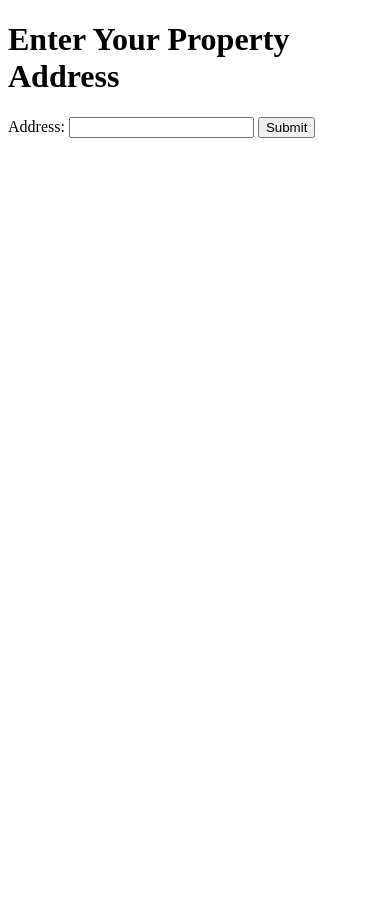
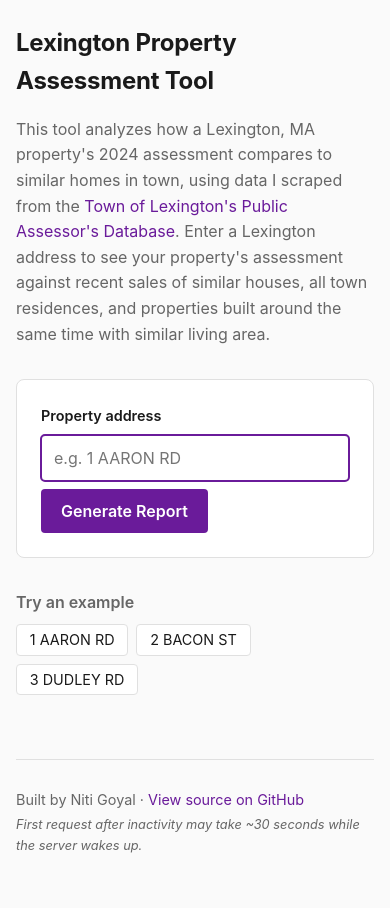
Before and after one commit to niti-go/lexington-property-analysis, a Flask app: page / in a window 390 px wide. Before the commit the page ends 138 px from the top, so only its background shows below. Run offline with Flask 3, Linux system fonts and the light colour scheme; parts of the project's set-up code (start-up, migrations or seed data) failed here and were passed over.

Commit message:
Improve styling of web server

```diff
--- a/comparison_app/app.py
+++ b/comparison_app/app.py
@@ -1,41 +1,78 @@
+import difflib
+
 from flask import Flask, render_template, request
+
 from compare_assessments import df, main_program
 
 app = Flask(__name__)
+
+GITHUB_URL = "https://github.com/niti-go/lexington-property-analysis"
+EXAMPLE_ADDRESSES = ["1 AARON RD", "2 BACON ST", "3 DUDLEY RD"]
+ALL_ADDRESSES = sorted(df["Location"].dropna().unique().tolist())
+
+
+def find_matches(query, limit=5):
+    """Return (exact_match_row, suggestions) for a user-typed address."""
+    query = query.strip().upper()
+    if not query:
+        return None, []
+    exact = df[df["Location"] == query]
+    if not exact.empty:
+        return exact.iloc[0], []
+    suggestions = difflib.get_close_matches(query, ALL_ADDRESSES, n=limit, cutoff=0.5)
+    return None, suggestions
+
+
+def build_report(house_row):
+    (
+        your_loc, your_assessment, your_yr_blt, your_living_area,
+        your_style, your_bpg,
+        fig1, fig1text, fig2, fig2text, fig3, fig3text, analysis_text,
+    ) = main_program(house_row)
+    return render_template(
+        "report.html",
+        your_loc=your_loc,
+        your_assessment=f"{int(round(your_assessment)):,}",
+        your_yr_blt=your_yr_blt,
+        your_living_area=f"{int(your_living_area):,}",
+        your_style=your_style,
+        your_bpg=your_bpg,
+        fig1=fig1.to_html(full_html=False),
+        fig1text=fig1text,
+        fig2=fig2.to_html(full_html=False),
+        fig2text=fig2text,
+        fig3=fig3.to_html(full_html=False),
+        fig3text=fig3text,
+        analysis_text=analysis_text,
+        github_url=GITHUB_URL,
+    )
 
 
 @app.route("/", methods=["GET", "POST"])
 def index():
     if request.method == "POST":
-        address = request.form.get("address", "").strip().upper()
-        house_row = df[df["Location"] == address]
-        if house_row.empty:
-            return render_template(
-                "index.html",
-                error=f"Address '{address}' not found. Try the format: 123 MAIN ST",
-            )
-        (
-            your_loc, your_assessment, your_yr_blt, your_living_area,
-            your_style, your_bpg,
-            fig1, fig1text, fig2, fig2text, fig3, fig3text, analysis_text,
-        ) = main_program(house_row.iloc[0])
+        address = request.form.get("address", "")
+        match, suggestions = find_matches(address)
+        if match is not None:
+            return build_report(match)
+        error = f"Couldn't find '{address.strip()}'."
+        if suggestions:
+            error += " Did you mean one of these?"
+        else:
+            error += " Try one of the examples below."
         return render_template(
-            "report.html",
-            your_loc=your_loc,
-            your_assessment=f"{your_assessment:,.2f}",
-            your_yr_blt=your_yr_blt,
-            your_living_area=your_living_area,
-            your_style=your_style,
-            your_bpg=your_bpg,
-            fig1=fig1.to_html(full_html=False),
-            fig1text=fig1text,
-            fig2=fig2.to_html(full_html=False),
-            fig2text=fig2text,
-            fig3=fig3.to_html(full_html=False),
-            fig3text=fig3text,
-            analysis_text=analysis_text,
+            "index.html",
+            error=error,
+            suggestions=suggestions,
+            examples=EXAMPLE_ADDRESSES,
+            github_url=GITHUB_URL,
+            submitted=address.strip(),
         )
-    return render_template("index.html")
+    return render_template(
+        "index.html",
+        examples=EXAMPLE_ADDRESSES,
+        github_url=GITHUB_URL,
+    )
 
 
 if __name__ == "__main__":
--- /dev/null
+++ b/comparison_app/static/style.css
@@ -0,0 +1,194 @@
+:root {
+    --text: #1a1a1a;
+    --muted: #666;
+    --accent: #6a1b9a;
+    --bg: #fafafa;
+    --card-bg: #fff;
+    --border: #e0e0e0;
+    --error: #c62828;
+}
+
+* { box-sizing: border-box; }
+
+body {
+    font-family: -apple-system, BlinkMacSystemFont, "Segoe UI", Roboto, Oxygen, Ubuntu, sans-serif;
+    line-height: 1.6;
+    color: var(--text);
+    background: var(--bg);
+    margin: 0;
+    padding: 0;
+}
+
+main {
+    max-width: 900px;
+    margin: 0 auto;
+    padding: 2.5rem 1.5rem 4rem;
+}
+
+h1 {
+    font-size: 2rem;
+    margin: 0 0 0.5rem;
+    letter-spacing: -0.01em;
+}
+
+h2 {
+    font-size: 1.25rem;
+    margin-top: 2.5rem;
+    margin-bottom: 0.75rem;
+}
+
+a {
+    color: var(--accent);
+    text-decoration: none;
+}
+a:hover { text-decoration: underline; }
+
+.intro {
+    color: var(--muted);
+    font-size: 1rem;
+    margin: 1rem 0 2rem;
+}
+
+.subtitle {
+    color: var(--muted);
+    margin: 0 0 2rem;
+}
+
+/* --- form --- */
+.address-form {
+    display: flex;
+    flex-direction: column;
+    gap: 0.5rem;
+    background: var(--card-bg);
+    border: 1px solid var(--border);
+    padding: 1.5rem;
+    border-radius: 8px;
+    margin-bottom: 1.5rem;
+}
+
+.address-form label {
+    font-weight: 600;
+    font-size: 0.9rem;
+}
+
+.address-form input[type="text"] {
+    padding: 0.75rem;
+    font-size: 1rem;
+    border: 1px solid var(--border);
+    border-radius: 4px;
+    font-family: inherit;
+}
+
+.address-form input[type="text"]:focus {
+    outline: 2px solid var(--accent);
+    outline-offset: -1px;
+}
+
+.address-form button {
+    padding: 0.75rem 1.25rem;
+    font-size: 1rem;
+    background: var(--accent);
+    color: #fff;
+    border: none;
+    border-radius: 4px;
+    cursor: pointer;
+    font-family: inherit;
+    font-weight: 600;
+    align-self: flex-start;
+}
+
+.address-form button:hover { opacity: 0.9; }
+
+.error {
+    color: var(--error);
+    margin: 1rem 0 0.5rem;
+}
+
+.suggestions, .example-list {
+    list-style: none;
+    padding: 0;
+    margin: 0.5rem 0 0;
+    display: flex;
+    flex-wrap: wrap;
+    gap: 0.5rem;
+}
+
+form.inline { display: inline; margin: 0; }
+
+.link-button {
+    background: #fff;
+    border: 1px solid var(--border);
+    color: var(--text);
+    padding: 0.4rem 0.8rem;
+    border-radius: 4px;
+    font-family: inherit;
+    font-size: 0.9rem;
+    cursor: pointer;
+}
+.link-button:hover {
+    background: var(--accent);
+    color: #fff;
+    border-color: var(--accent);
+}
+
+.examples h2 {
+    font-size: 1rem;
+    margin-top: 2rem;
+    margin-bottom: 0.5rem;
+    color: var(--muted);
+    font-weight: 600;
+}
+
+/* --- report page --- */
+.property-details dl {
+    display: grid;
+    grid-template-columns: max-content 1fr;
+    gap: 0.5rem 1.5rem;
+    background: var(--card-bg);
+    border: 1px solid var(--border);
+    border-radius: 8px;
+    padding: 1.25rem 1.5rem;
+    margin: 0;
+}
+
+.property-details dt {
+    font-weight: 600;
+    color: var(--muted);
+    font-size: 0.9rem;
+}
+
+.property-details dd {
+    margin: 0;
+    font-size: 1rem;
+}
+
+.chart {
+    margin-top: 2.5rem;
+}
+
+.caption {
+    color: var(--muted);
+    font-size: 0.9rem;
+    margin-top: 0.5rem;
+    white-space: pre-line;
+}
+
+/* --- footer --- */
+footer {
+    margin-top: 4rem;
+    padding-top: 1.5rem;
+    border-top: 1px solid var(--border);
+    color: var(--muted);
+    font-size: 0.9rem;
+}
+
+footer p { margin: 0.25rem 0; }
+footer .note { font-size: 0.8rem; font-style: italic; }
+
+/* --- mobile --- */
+@media (max-width: 600px) {
+    main { padding: 1.5rem 1rem 3rem; }
+    h1 { font-size: 1.5rem; }
+    .property-details dl { grid-template-columns: 1fr; gap: 0.25rem; }
+    .property-details dt { margin-top: 0.5rem; }
+}
--- a/comparison_app/templates/index.html
+++ b/comparison_app/templates/index.html
@@ -3,17 +3,70 @@
 <head>
     <meta charset="UTF-8">
     <meta name="viewport" content="width=device-width, initial-scale=1.0">
-    <title>Property Assessment</title>
+    <title>Lexington Property Assessment Tool</title>
+    <link rel="stylesheet" href="{{ url_for('static', filename='style.css') }}">
 </head>
 <body>
-    <h1>Enter Your Property Address</h1>
-    <form method="POST">
-        <label for="address">Address:</label>
-        <input type="text" id="address" name="address" required>
-        <button type="submit">Submit</button>
-    </form>
-    {% if error %}
-        <p style="color: red;">{{ error }}</p>
-    {% endif %}
+    <main>
+        <h1>Lexington Property Assessment Tool</h1>
+        <p class="intro">
+            This tool analyzes how a Lexington, MA property's 2024 assessment compares to
+            similar homes in town, using data I scraped from the
+            <a href="https://gis.vgsi.com/lexingtonma/" target="_blank" rel="noopener">Town of Lexington's Public Assessor's Database</a>.
+            Enter a Lexington address to see your property's assessment against recent sales
+            of similar houses, all town residences, and properties built around the same time
+            with similar living area.
+        </p>
+
+        <form method="POST" class="address-form">
+            <label for="address">Property address</label>
+            <input type="text"
+                   id="address"
+                   name="address"
+                   placeholder="e.g. 1 AARON RD"
+                   value="{{ submitted or '' }}"
+                   required
+                   autofocus>
+            <button type="submit">Generate Report</button>
+        </form>
+
+        {% if error %}
+            <p class="error">{{ error }}</p>
+            {% if suggestions %}
+                <ul class="suggestions">
+                    {% for s in suggestions %}
+                        <li>
+                            <form method="POST" class="inline">
+                                <input type="hidden" name="address" value="{{ s }}">
+                                <button type="submit" class="link-button">{{ s }}</button>
+                            </form>
+                        </li>
+                    {% endfor %}
+                </ul>
+            {% endif %}
+        {% endif %}
+
+        <section class="examples">
+            <h2>Try an example</h2>
+            <ul class="example-list">
+                {% for ex in examples %}
+                    <li>
+                        <form method="POST" class="inline">
+                            <input type="hidden" name="address" value="{{ ex }}">
+                            <button type="submit" class="link-button">{{ ex }}</button>
+                        </form>
+                    </li>
+                {% endfor %}
+            </ul>
+        </section>
+
+        <footer>
+            <p>
+                Built by Niti Goyal ·
+                <a href="{{ github_url }}" target="_blank" rel="noopener">View source on GitHub</a>
+            </p>
+            <p class="note">First request after inactivity may take ~30 seconds while the server wakes up.</p>
+        </footer>
+    </main>
 </body>
 </html>
```
Also changed, not shown: comparison_app/templates/report.html (+53 -18 lines).
